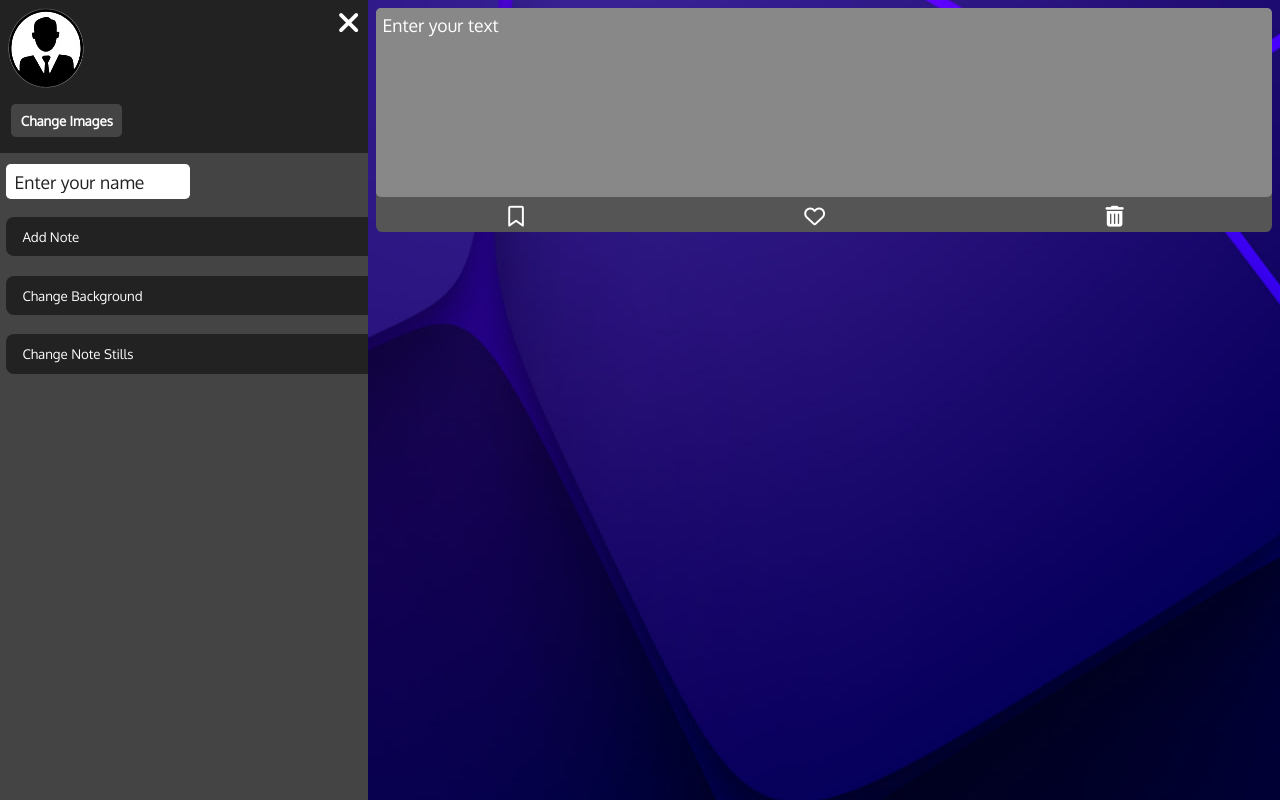
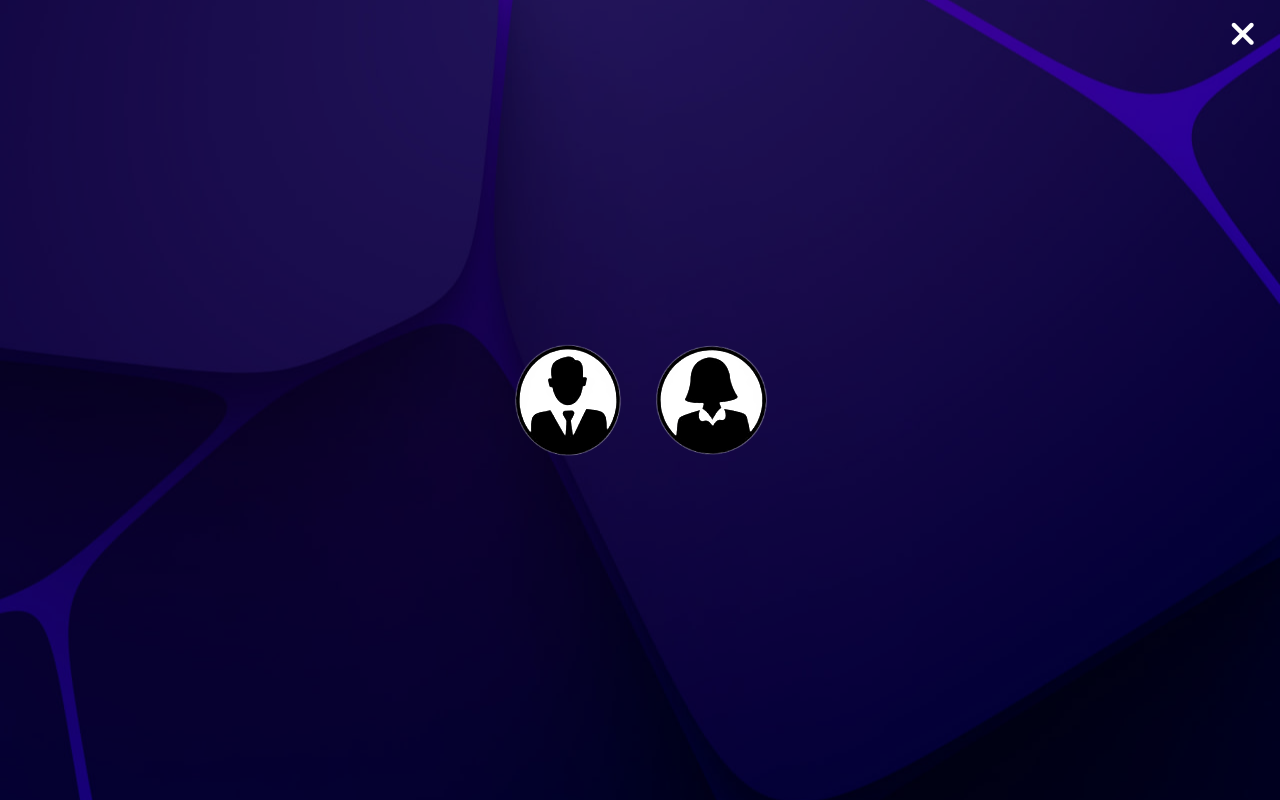
Before and after one commit to kx-akbar/Reminder, a plain HTML site: page index.html in a window 1280 px wide. Both pictures are taken after a click on the button "Change Images". Drawn offline with Linux system fonts and the light colour scheme.

Commit message:
Reminder

```diff
--- a/app.js
+++ b/app.js
@@ -1,18 +1,34 @@
 "use strict";
 
+const changeBtn = document.getElementById('change-btn');
 const closeNavbar = document.getElementById('close');
 const leftNavbar = document.getElementById('navbar');
+const modal = document.getElementById('modal');
 const menuBar = document.getElementById('menuBar');
 const note = document.getElementById('note');
+const rightBox = document.querySelector('section');
+const imgBar = document.getElementById('close-img-box');
 
 menuBar.addEventListener('click', () => {
     leftNavbar.style.display = "inline-block";
     menuBar.removeAttribute('class', 'fa-solid fa-bars');
     note.style.width = "70vw";
-})
+});
 
 closeNavbar.addEventListener('click', () => {
     leftNavbar.style.display = "none";
     note.style.width = "94.3vw";
     menuBar.setAttribute('class', 'fa-solid fa-bars');
 });
+
+changeBtn.addEventListener('click', () => {
+    leftNavbar.style.display = "none";
+    modal.style.display = "flex";
+    rightBox.style.display = "none";
+});
+
+imgBar.addEventListener('click', () => {
+    leftNavbar.style.display = "inline-block";
+    modal.style.display = "none";
+    rightBox.style.display = "flex";
+})
--- a/index.html
+++ b/index.html
@@ -55,10 +55,10 @@
         </div>
       </article>
       <i id="menuBar"></i>
-      <div class="modal-box">
-        <i class="fa-solid fa-close"></i>
-        <img src="./images/user-logo_1.png" alt="" />
-        <img src="./images/user-logo_2.png" alt="" />
+      <div class="modal-box" id="modal">
+        <i class="fa-solid fa-close" id="close-img-box"></i>
+        <img src="./images/user-logo_1.png" alt="Not Found Images" />
+        <img src="./images/user-logo_2.png" alt="Not Found Images" />
       </div>
       <section>
         <div class="note" id="note">
--- a/style.css
+++ b/style.css
@@ -23,7 +23,6 @@
   user-select: none;
   height: 100vh;
   background-color: #444;
-  /* border: 1px solid beige; */
   /* display: none; */
 }
 
@@ -227,9 +226,14 @@ section {
 
 .note i {
   position: relative;
-  top: 0.4rem;
+  top: 0.2rem;
+  bottom: 0.4rem;
   right: 0.5rem;
   color: #ffffff;
   font-size: 1.3rem;
   cursor: pointer;
 }
+
+.note i:hover{
+  color: wheat;
+}
```
